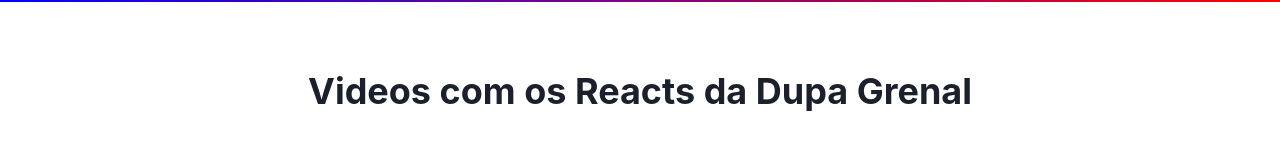
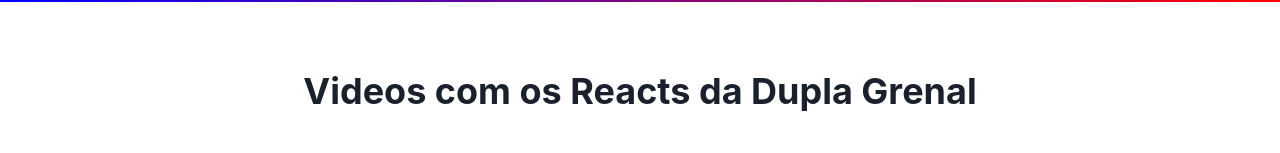
Before and after one commit to jonaszeferino/sala-two, a Next.js app: page /videos in a window 1280 px wide. Shown: the part 130-283 px from the top of the page. Built offline with nearby package versions, Linux system fonts and the light colour scheme.

Commit message:
title fixed on videos page

```diff
--- a/pages/videos.js
+++ b/pages/videos.js
@@ -75,7 +75,7 @@
 
       <Navbar />
       <Center>
-        <Heading mt="200px">Videos com os Reacts da Dupa Grenal</Heading>
+        <Heading mt="200px">Videos com os Reacts da Dupla Grenal</Heading>
       </Center>
 
       <Box mt="20px" ml="250px" mb="250px" mr="250px" borderRadius="10px">
```
